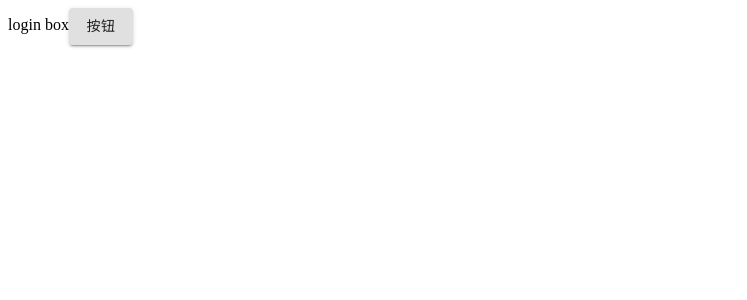
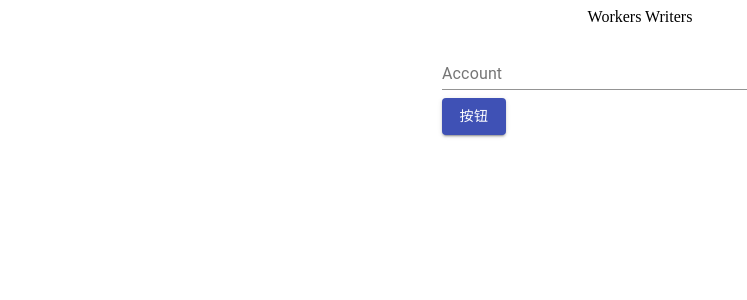
Before and after one commit to ChenDvorak/WorkersWriters, a React (Create React App) app in the folder src/Web/ClientApp/: page /login in a window 1280 px wide. Shown: the top 300 px of the page, without its empty margins (0-747 px from the left). Built offline with nearby package versions, Linux system fonts and the light colour scheme.

Commit message:
init login component

```diff
--- a/src/Web/ClientApp/src/authentication/Login.js
+++ b/src/Web/ClientApp/src/authentication/Login.js
@@ -1,14 +1,41 @@
-import React, { Component } from 'react';
-import { Box, Button } from '@material-ui/core'
+import React, { useState } from 'react';
+import { Box, Button, Container, TextField } from '@material-ui/core'
 
-export class Login extends Component {
-    render() {
-        return ( <div>
-            login box
-            <Box component='div' color='text.primary' clone>
-                <Button variant='contained'>按钮</Button>
-            </Box>
+import './Login.css';
+
+export function Login(props) {
+
+    const [step, setStep] = useState(LOGIN_STEP.InputAccount)
+
+    return (
+        <Container maxWidth='xs'>
+            <div className='logo'>
+                Workers Writers
             </div>
-        );
-    }
+            {
+                step === LOGIN_STEP.InputAccount
+                ? <AccountBox nextStepEvent={() => {setStep(LOGIN_STEP.InputPassword)}} />
+                : <TextField label='Password' type='password' fullWidth margin='normal' />
+            }
+
+
+        </Container>
+    );
 }
+
+function AccountBox(props) {
+
+    return (
+        <Box>
+            <TextField label='Account' fullWidth margin='normal' />
+                <Button
+                    variant='contained' color='primary'
+                    onClick={() => {props.nextStepEvent()}}>按钮</Button>
+        </Box>
+    );
+}
+
+const LOGIN_STEP = {
+    InputAccount: 0,
+    InputPassword: 1
+};
--- a/src/Web/ClientApp/src/custom.css
+++ b/src/Web/ClientApp/src/custom.css
@@ -12,3 +12,7 @@ code {
   background-color: #1b6ec2;
   border-color: #1861ac;
 }
+
+.logo {
+  text-align: center;
+}
```
Also changed, not shown: src/Web/ClientApp/src/authentication/Login.css (added).
